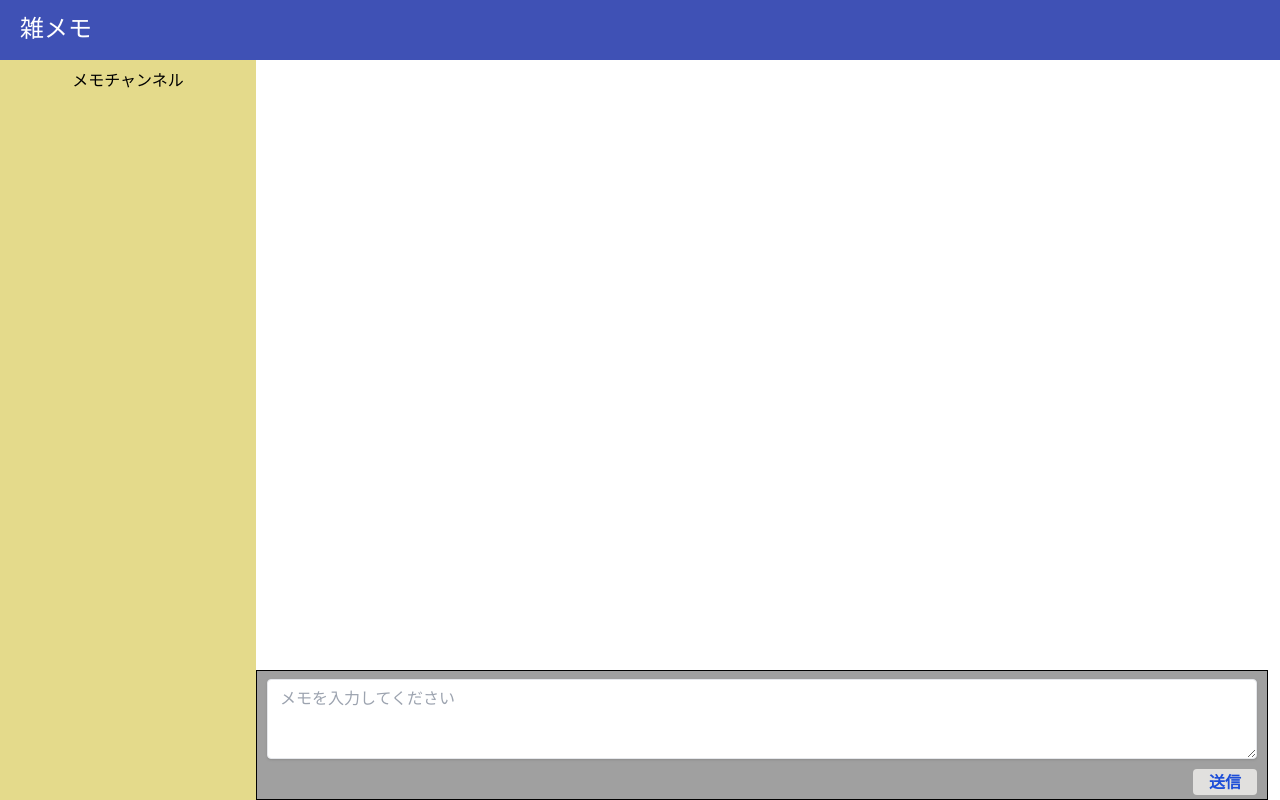
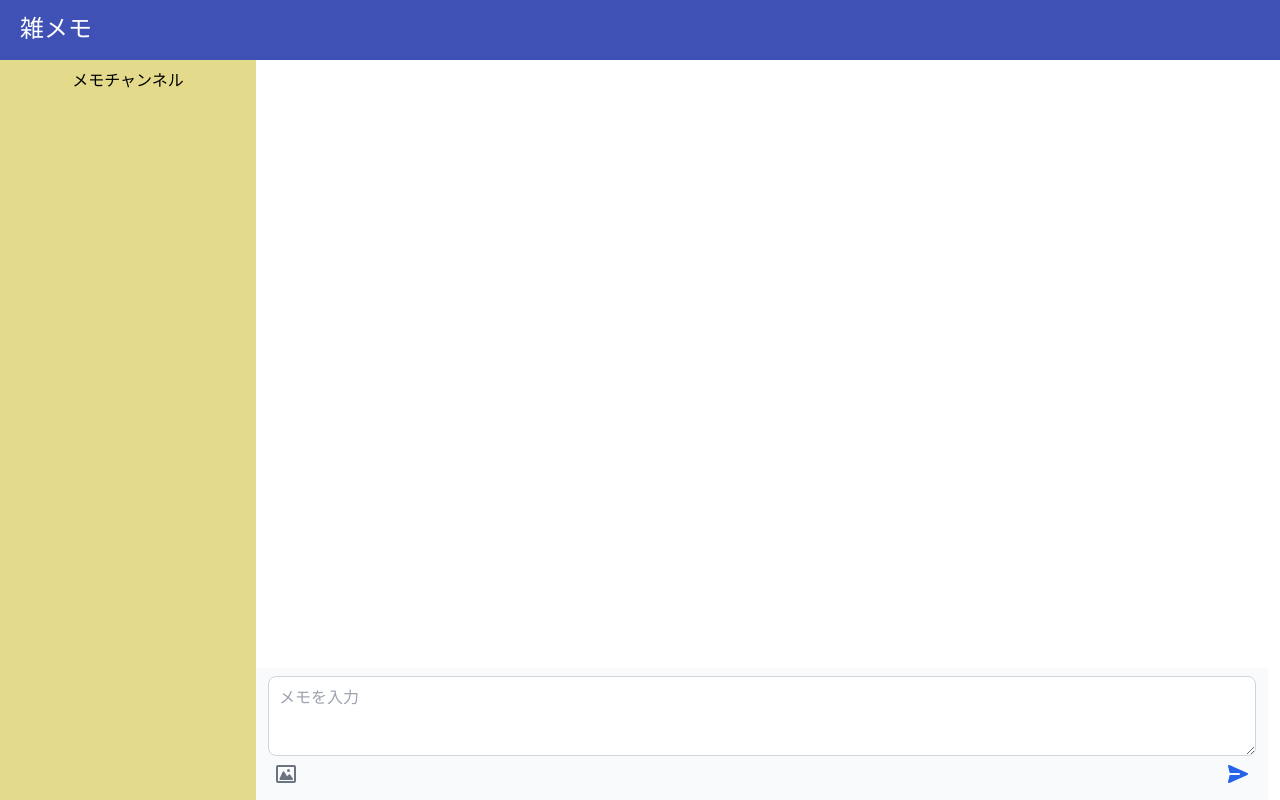
Before and after one commit to mesichicken/zatumemo, a Vue app: page / in a window 1280 px wide. Built offline with nearby package versions, Linux system fonts and the light colour scheme.

Commit message:
入力欄のデザイン

```diff
--- a/src/renderer/src/components/MemoLists.vue
+++ b/src/renderer/src/components/MemoLists.vue
@@ -27,25 +27,71 @@ const onAdd = (e: Event): void => {
   </div>
   <div class="absolute bottom-0 left-1/5 memo-form">
     <form class="flex justify-center flex-wrap" @submit.prevent="onAdd">
-      <div class="container py-1">
-        <!-- コントロールキーを押しながらEnterでも送信できる -->
+      <label for="chat" class="sr-only">メモを入力</label>
+      <div class="flex items-center flex-wrap px-3 py-2 bg-gray-50 dark:bg-gray-700 w-full">
         <textarea
+          id="chat"
+          rows="1"
+          class="block p-2.5 w-full text-sm text-gray-900 bg-white rounded-lg border border-gray-300 focus:ring-blue-500 focus:border-blue-500 dark:bg-gray-800 dark:border-gray-600 dark:placeholder-gray-400 dark:text-white dark:focus:ring-blue-500 dark:focus:border-blue-500"
+          placeholder="メモを入力"
           v-model="memo_content"
-          cols="30"
-          rows="10"
-          placeholder="メモを入力してください"
-          class="shadow appearance-none border rounded w-full py-2 px-3 text-gray-700 leading-tight focus:outline-none focus:shadow-outline"
           @keydown.enter.ctrl="onAdd"
-        >
-        </textarea>
+        ></textarea>
+        <div class="flex justify-between w-full">
+          <div>
+            <button
+              type="button"
+              class="inline-flex justify-center p-2 text-gray-500 rounded-lg cursor-pointer hover:text-gray-900 hover:bg-gray-100 dark:text-gray-400 dark:hover:text-white dark:hover:bg-gray-600"
+            >
+              <svg
+                class="w-5 h-5"
+                aria-hidden="true"
+                xmlns="http://www.w3.org/2000/svg"
+                fill="none"
+                viewBox="0 0 20 18"
+              >
+                <path
+                  fill="currentColor"
+                  d="M13 5.5a.5.5 0 1 1-1 0 .5.5 0 0 1 1 0ZM7.565 7.423 4.5 14h11.518l-2.516-3.71L11 13 7.565 7.423Z"
+                />
+                <path
+                  stroke="currentColor"
+                  stroke-linecap="round"
+                  stroke-linejoin="round"
+                  stroke-width="2"
+                  d="M18 1H2a1 1 0 0 0-1 1v14a1 1 0 0 0 1 1h16a1 1 0 0 0 1-1V2a1 1 0 0 0-1-1Z"
+                />
+                <path
+                  stroke="currentColor"
+                  stroke-linecap="round"
+                  stroke-linejoin="round"
+                  stroke-width="2"
+                  d="M13 5.5a.5.5 0 1 1-1 0 .5.5 0 0 1 1 0ZM7.565 7.423 4.5 14h11.518l-2.516-3.71L11 13 7.565 7.423Z"
+                />
+              </svg>
+              <span class="sr-only">Upload image</span>
+            </button>
+          </div>
+          <button
+            type="submit"
+            class="inline-flex justify-center p-2 text-blue-600 rounded-full cursor-pointer hover:bg-blue-100 dark:text-blue-500 dark:hover:bg-gray-600"
+          >
+            <svg
+              class="w-5 h-5 rotate-90 rtl:-rotate-90"
+              aria-hidden="true"
+              xmlns="http://www.w3.org/2000/svg"
+              fill="currentColor"
+              viewBox="0 0 18 20"
+            >
+              <path
+                d="m17.914 18.594-8-18a1 1 0 0 0-1.828 0l-8 18a1 1 0 0 0 1.157 1.376L8 18.281V9a1 1 0 0 1 2 0v9.281l6.758 1.689a1 1 0 0 0 1.156-1.376Z"
+              />
+            </svg>
+            <span class="sr-only">Send message</span>
+          </button>
+        </div>
+
       </div>
-
-      <button
-        class="submit bg-transparent hover:bg-blue-500 text-blue-700 font-semibold hover:text-white py-2 px-4 hover:border-transparent rounded border-0 outline-none"
-        type="submit"
-      >
-        送信
-      </button>
     </form>
   </div>
 </template>
@@ -85,10 +131,10 @@ $scrollbar-width: 12px;
 
 .memo-form {
   width: calc(80% - $scrollbar-width);
-  height: 130px;
-  padding: 4px 10px;
-  background-color: #a0a0a0;
-  border: 1px solid #000;
+  // height: 130px;
+  // padding: 4px 10px;
+  // background-color: #a0a0a0;
+  // border: 1px solid #000;
 }
 
 .memo-form textarea {
@@ -97,11 +143,4 @@ $scrollbar-width: 12px;
   font-size: 16px;
   font-weight: normal;
 }
-
-.memo-form .submit {
-  margin: 0 0 0 auto;
-  line-height: 10px;
-  background-color: #e1e0de;
-  cursor: pointer;
-}
 </style>
```
